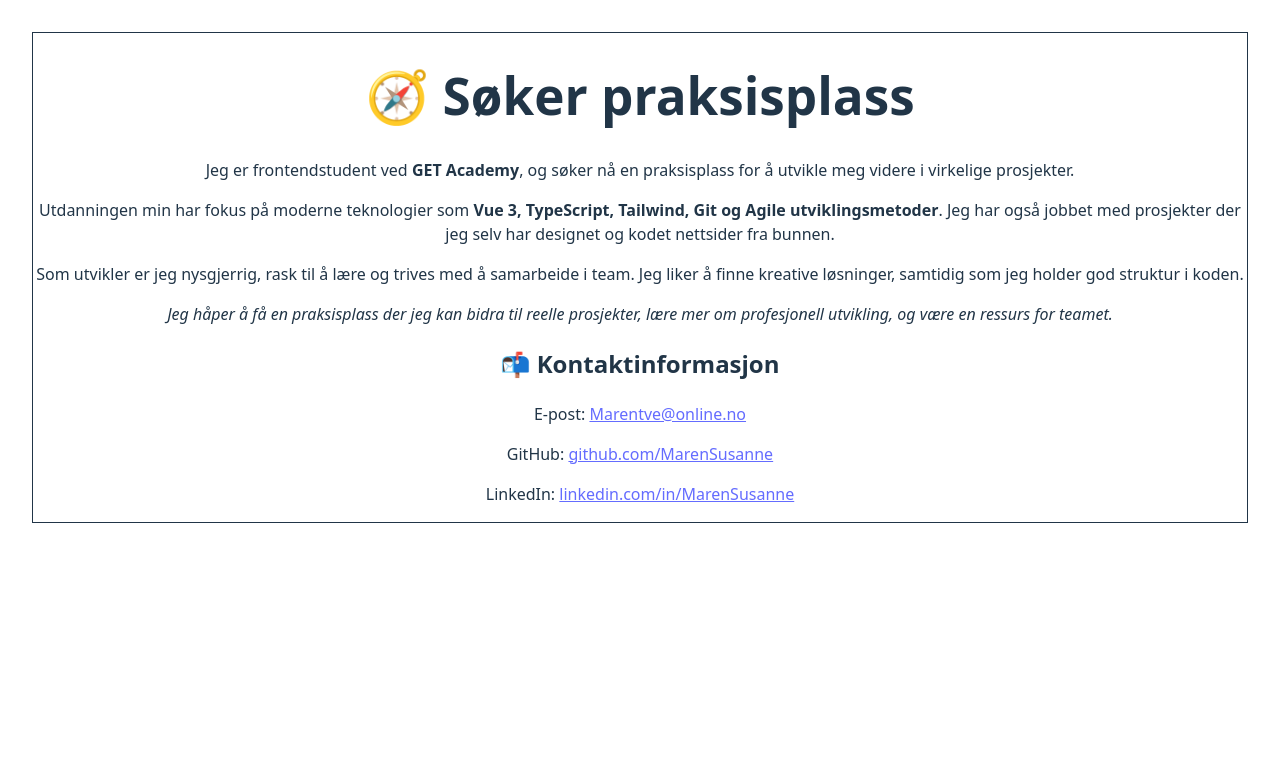
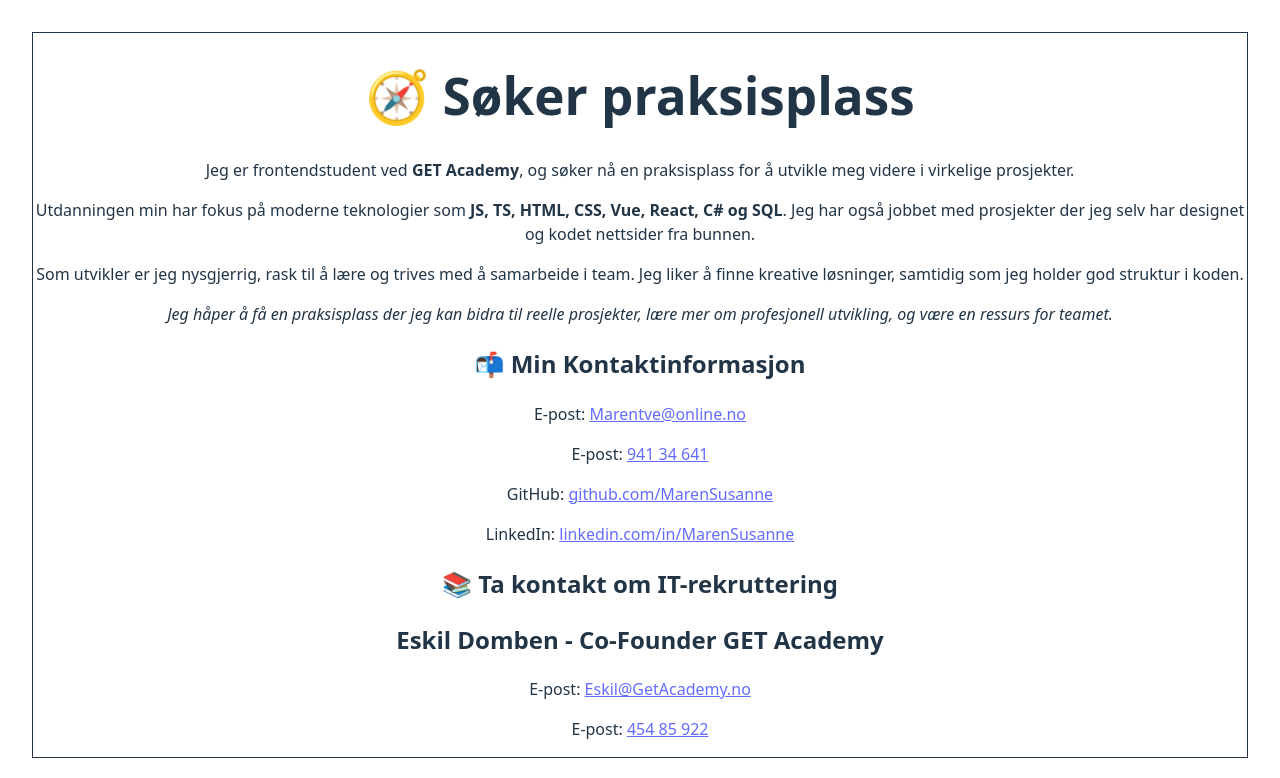
Before and after one commit to MarenSusanne/Dnd-Portfolio, a Vue app: page /Dnd-Portfolio/internship in a window 1280 px wide. Shown: the top 778 px of the page. Built offline with nearby package versions, Linux system fonts and the light colour scheme.

Commit message:
Update Internship.vue
Added school info

```diff
--- a/src/components/Internship.vue
+++ b/src/components/Internship.vue
@@ -8,7 +8,7 @@
       </p>
 
       <p class="mb-4">
-        Utdanningen min har fokus på moderne teknologier som <strong>Vue 3, TypeScript, Tailwind, Git og Agile utviklingsmetoder</strong>. Jeg har også jobbet med prosjekter der jeg selv har designet og kodet nettsider fra bunnen.
+        Utdanningen min har fokus på moderne teknologier som <strong>JS, TS, HTML, CSS, Vue, React, C# og SQL</strong>. Jeg har også jobbet med prosjekter der jeg selv har designet og kodet nettsider fra bunnen.
       </p>
 
       <p class="mb-4">
@@ -20,10 +20,17 @@
       </p>
 
       <div class="mt-6">
-        <h2 class="text-xl font-bold mb-2">📬 Kontaktinformasjon</h2>
+        <h2 class="text-xl font-bold mb-2">📬 Min Kontaktinformasjon</h2>
         <p>E-post: <a href="mailto:marentve@online.no" class="underline text-blue-800">Marentve@online.no</a></p>
+        <p>E-post: <a href="tel:+4794134641" class="underline text-blue-800">941 34 641</a></p>
         <p>GitHub: <a href="https://github.com/MarenSusanne" class="underline text-blue-800" target="_blank">github.com/MarenSusanne</a></p>
         <p>LinkedIn: <a href="https://www.linkedin.com/in/maren-susanne-tveit-70a7b12bb/" class="underline text-blue-800" target="_blank">linkedin.com/in/MarenSusanne</a></p>
+      </div>
+      <div class="mt-6">
+        <h2 class="text-xl font-bold mb-2">📚 Ta kontakt om IT-rekruttering</h2>
+        <h2 class="text-l font-bold mb-2">Eskil Domben - Co-Founder GET Academy</h2>
+        <p>E-post: <a href="mailto:eskil@getacademy.no" class="underline text-blue-800">Eskil@GetAcademy.no</a></p>
+        <p>E-post: <a href="tel:+4745485922" class="underline text-blue-800">454 85 922</a></p>
       </div>
     </div>
   </div>
```
